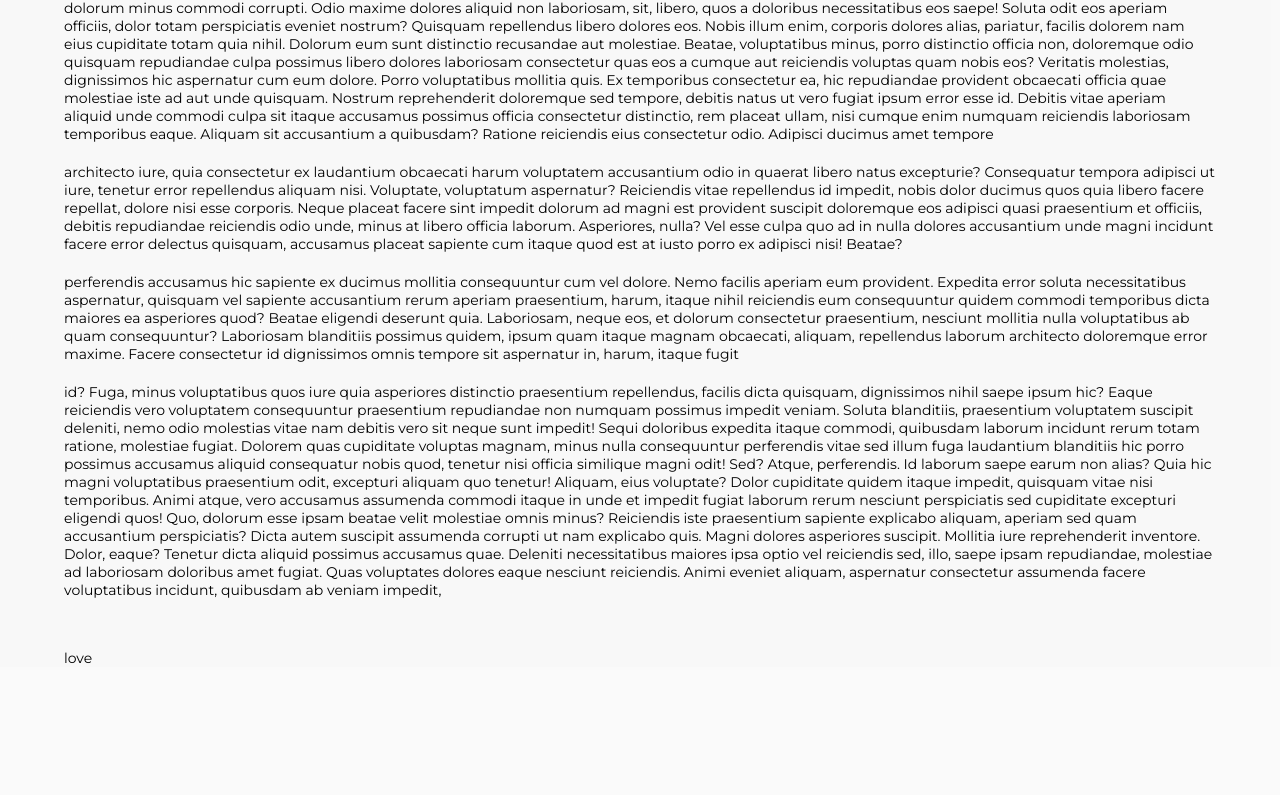
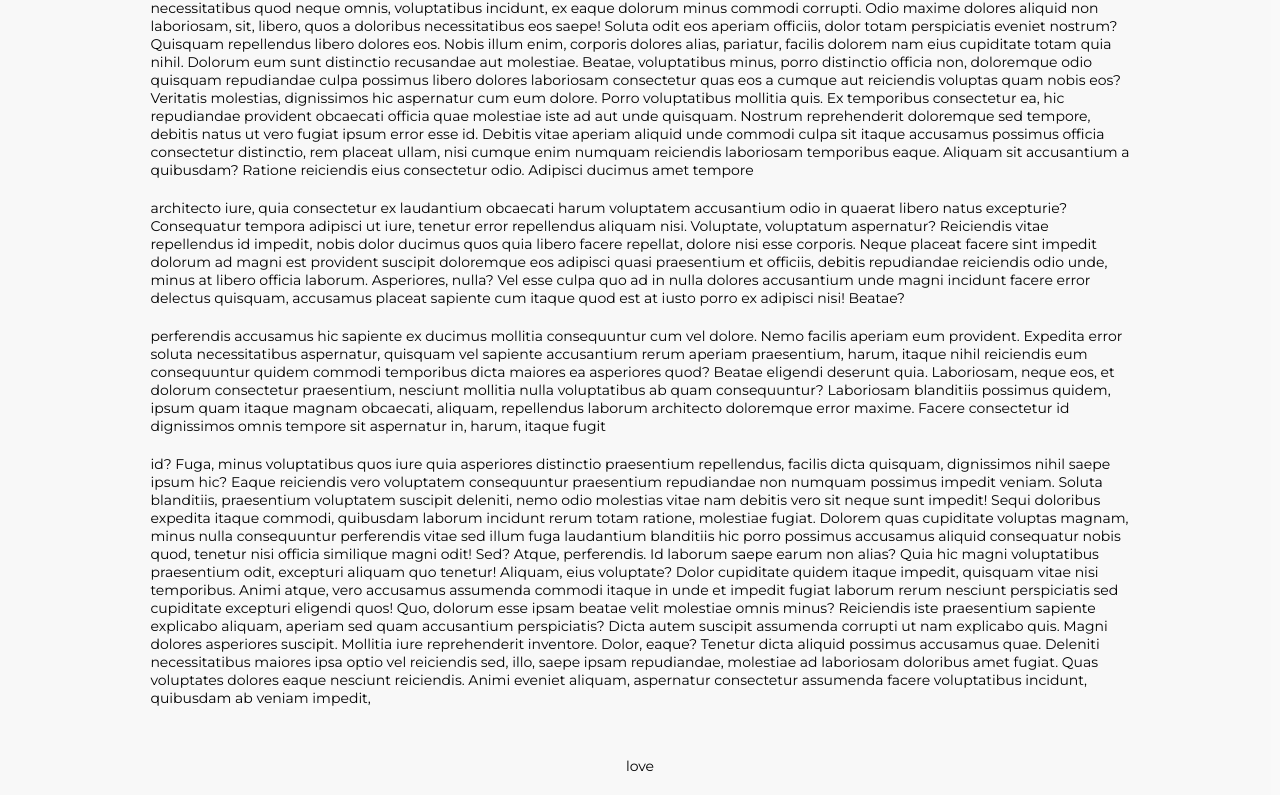
Before and after one commit to HueyWhyte/ttuportal, a React (Create React App) app in the folder client/: page /news/0 in a window 1280 px wide. Shown: the part 978-1773 px from the top of the page. Before the commit the page ends 1645 px from the top, so only its background shows below. Built offline with nearby package versions, Linux system fonts and the light colour scheme; no server answers.

Commit message:
init of news dedails

```diff
--- a/client/src/components/components.js
+++ b/client/src/components/components.js
@@ -275,7 +275,7 @@ export const NewsHeader = styled.section`
 `;
 
 export const NewsBody = styled.section`
-  width: 85;
+  width: 85%;
   margin-right: auto;
   margin-left: auto;
   margin-top: 20px;
--- a/client/src/pages/AllNews.js
+++ b/client/src/pages/AllNews.js
@@ -61,7 +61,7 @@ export default class AllNews extends Component {
             justifyContent: "space-evenly",
           }}
         >
-          {news.map((news) => (
+          {news?.map((news) => (
             <Link key={news._id} to={`/news/${news._id}`}>
               <NewsCard>
                 <ClassMateImg
--- a/client/src/pages/News.js
+++ b/client/src/pages/News.js
@@ -9,6 +9,7 @@ export default class News extends Component {
       <Container>
         <NewsHeader>
           <img
+            loading="lazy"
             src="https://images.unsplash.com/photo-1624409330593-7893ff293e7c?ixid=MnwxMjA3fDB8MHxwaG90by1wYWdlfHx8fGVufDB8fHx8&ixlib=rb-1.2.1&auto=format&fit=crop&w=889&q=80"
             alt="banner_image"
             srcset=""
@@ -130,8 +131,15 @@ export default class News extends Component {
           </p>
         </NewsBody>
 
-        <section style={{ marginTop: 50 }}>
-          <p>love</p>
+        <section
+          style={{
+            marginTop: 50,
+            marginLeft: "auto",
+            marginRight: "auto",
+            marginBottom: 20,
+          }}
+        >
+          <p style={{ textAlign: "center" }}>love</p>
         </section>
       </Container>
     );
```
